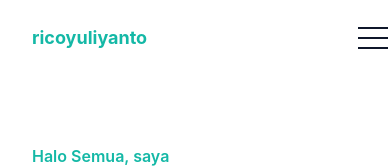
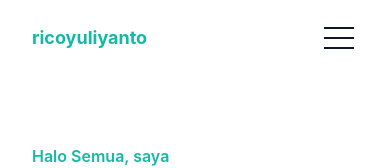
Before and after one commit to Ricoyuliyanto/portfolio-tailwind, a website: page index.html in a window 390 px wide. Shown: the top 168 px of the page. Drawn offline with Linux system fonts and the light colour scheme.

Commit message:
update perbaikan fitur

```diff
--- a/index.html
+++ b/index.html
@@ -18,7 +18,7 @@
                 </div>
                 <div class="flex items-center px-4">
                     <button id="humburger" name="humburger" type="button"
-                    class="block absolute right- lg:hidden">
+                    class="block absolute right-5 lg:hidden">
                       <span class="humburger-line transition duration-300 ease-in-out origin-top-left"></span>
                       <span class="humburger-line transition duration-300 ease-in-out"></span>
                       <span class="humburger-line transition duration-300 ease-in-out origin-bottom-left"></span>
@@ -54,7 +54,7 @@
                                 group-hover:text-teal-600">Contact</a>
                             </li>
 
-                            </li>
+
                         </ul>
                     </nav>
                 </div>
```
Also changed, not shown: dist/output.css.
